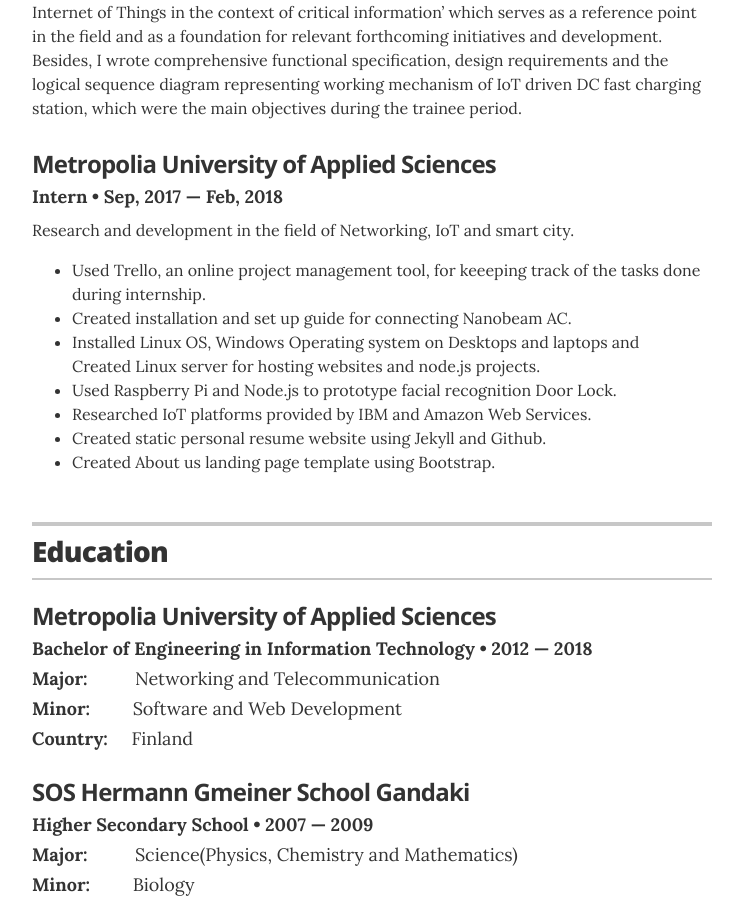
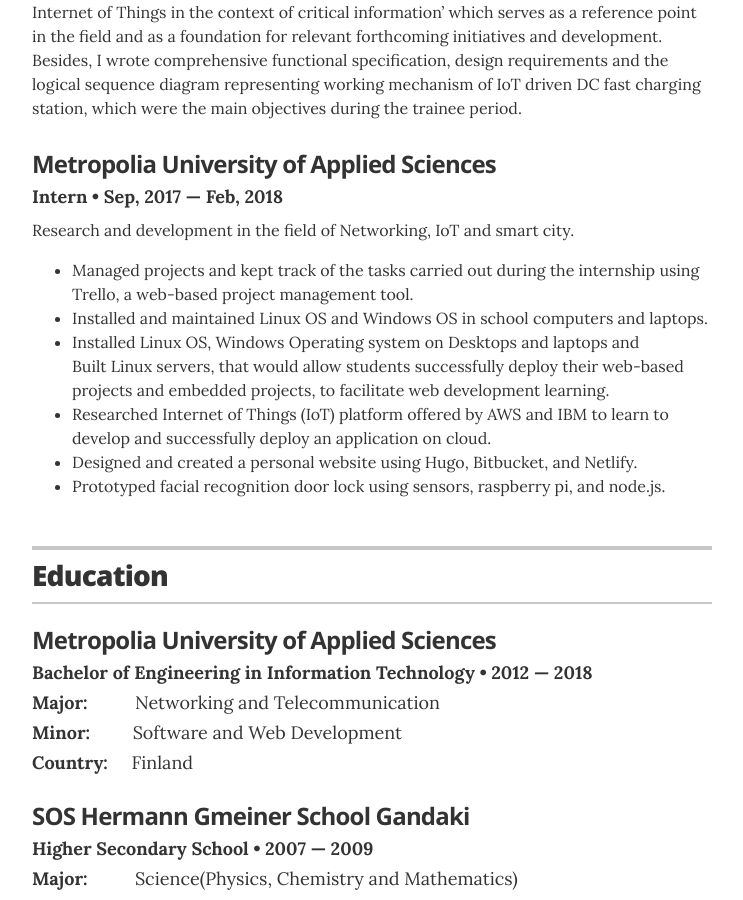
Before and after one commit to ranabhat/ranabhat.github.io, a Jekyll site: the page built from index.html, in a window 1280 px wide and 900 px high, scrolled down 1550 px. Shown: the whole window, without its empty margins (268-1011 px from the left). Built offline with Jekyll 4.4.1, drawn with Linux system fonts in a browser that asks for light colours.

Commit message:
modified experience

```diff
--- a/_data/experience.yml
+++ b/_data/experience.yml
@@ -15,4 +15,4 @@
 - company: Metropolia University of Applied Sciences
   position: Intern
   duration:   Sep, 2017  &mdash; Feb, 2018
-  summary: Research and development in the field of Networking, IoT and smart city.  <ul class="resume-item-list"><li>Used Trello, an online project management tool, for keeeping track of the tasks done during internship.</li><li>Created installation and set up guide for connecting Nanobeam AC.</li><li>Installed Linux OS, Windows Operating system on Desktops and laptops and</li>Created Linux server for hosting websites and node.js projects.<li>Used Raspberry Pi and Node.js to prototype facial recognition Door Lock.</li><li>Researched IoT platforms provided by IBM and Amazon Web Services.</li><li>Created static personal resume website using Jekyll and Github.</li><li>Created About us landing page template using Bootstrap.</li></ul>
+  summary: Research and development in the field of Networking, IoT and smart city.  <ul class="resume-item-list"><li>Managed projects and kept track of the tasks carried out during the internship using Trello, a web-based project management tool.</li><li>Installed and maintained Linux OS and Windows OS in school computers and laptops.</li><li>Installed Linux OS, Windows Operating system on Desktops and laptops and</li>Built Linux servers, that would allow students successfully deploy their web-based projects and embedded projects, to facilitate web development learning.<li>Researched Internet of Things (IoT) platform offered by AWS and IBM to learn to develop and successfully deploy an application on cloud.</li><li>Designed and created a personal website using Hugo, Bitbucket, and Netlify.</li><li>Prototyped facial recognition door lock using sensors, raspberry pi, and node.js.</li></ul>
```
